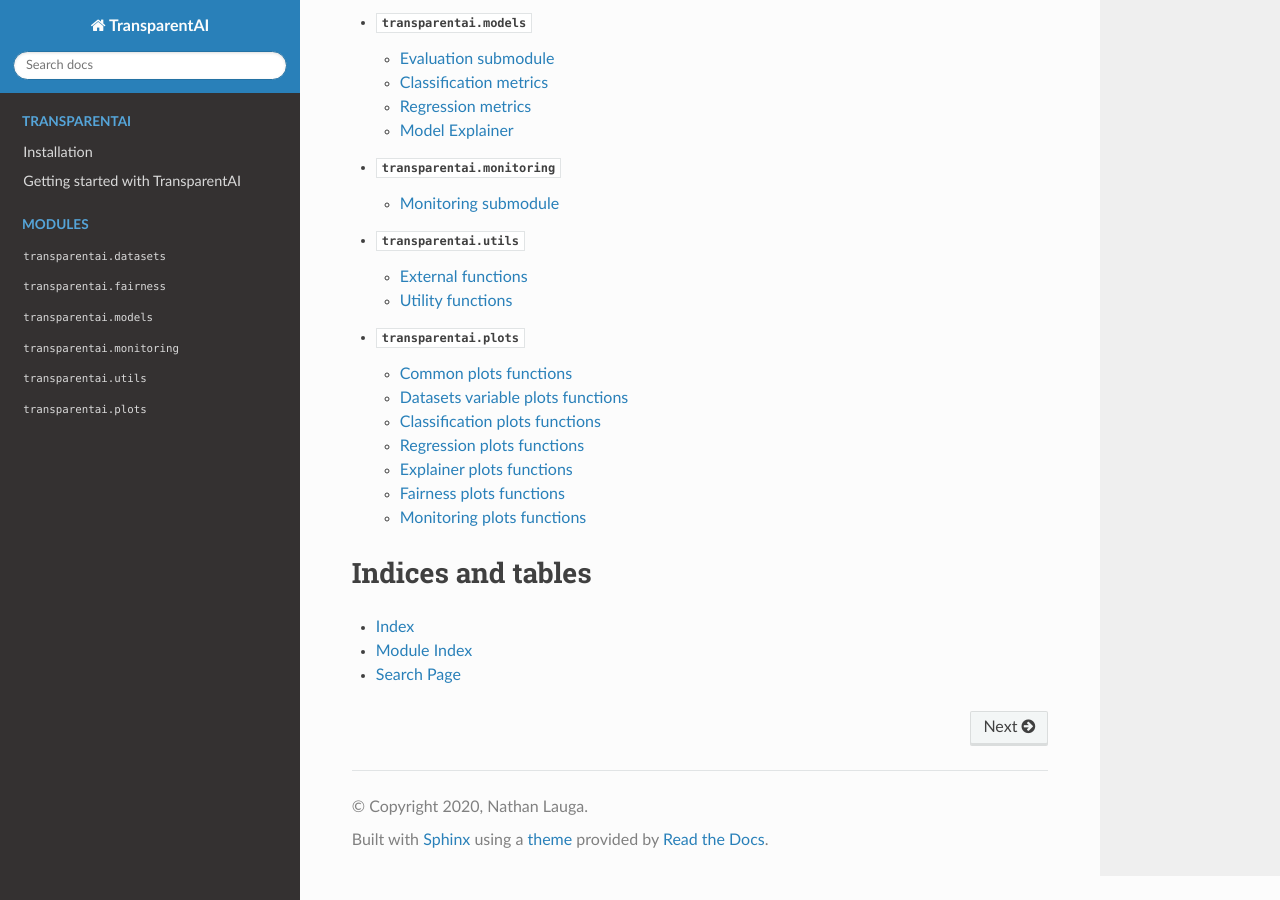
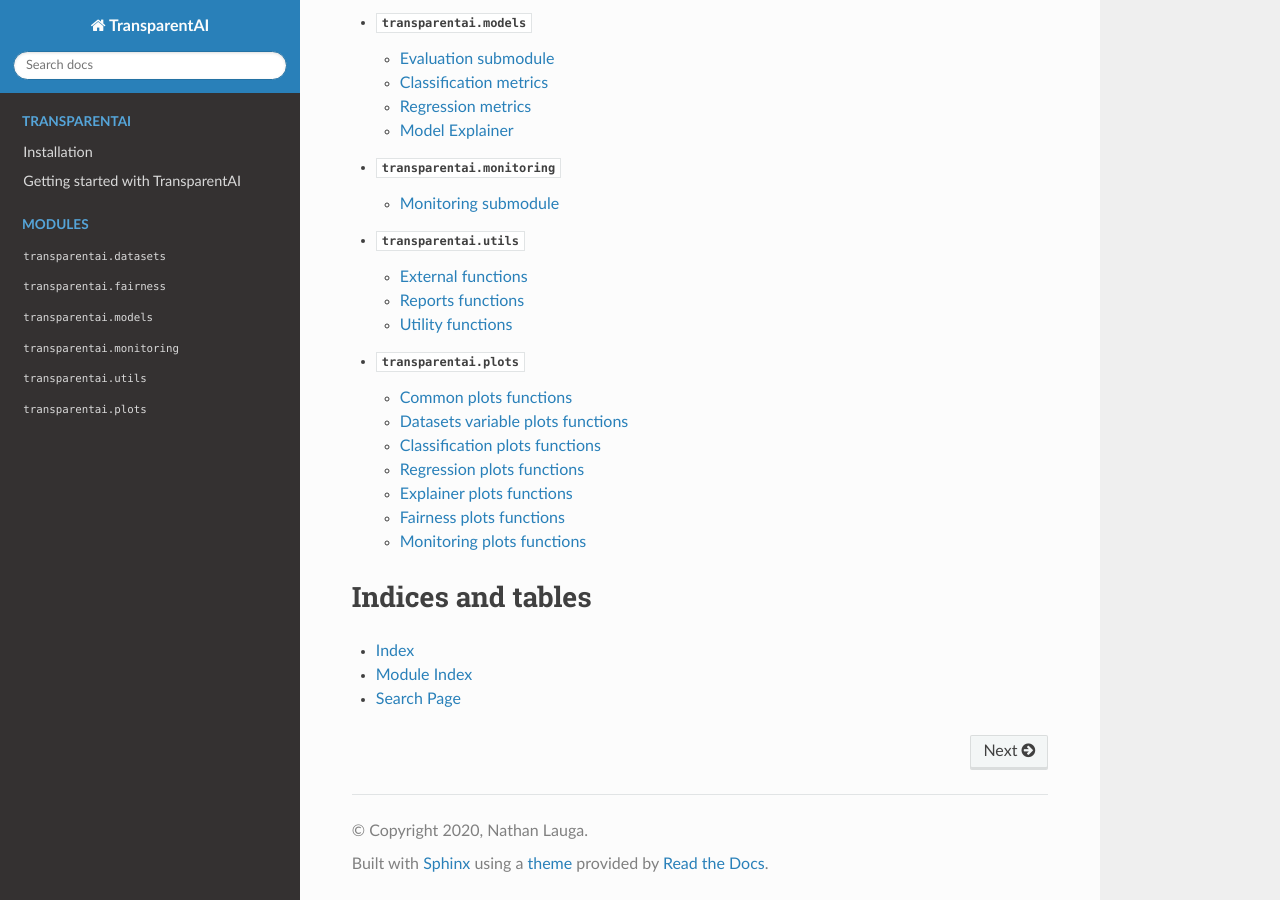
Before and after one commit to Nathanlauga/transparentai, a Sphinx documentation site: the page built from docs/index.rst, in a window 1280 px wide and 900 px high, scrolled down 1139 px. Built offline with Sphinx 7.4.7 and the Read the Docs theme 2.0.0, drawn with Linux system fonts in a browser that asks for light colours.

Commit message:
Add: utils reports doc

```diff
--- a/docs/modules/utils.rst
+++ b/docs/modules/utils.rst
@@ -9,6 +9,12 @@ External functions
 .. automodule:: transparentai.utils.external
     :members:
 
+Reports functions
+------------------
+
+.. automodule:: transparentai.utils.reports
+    :members:
+
 Utility functions
 -----------------
 
```
